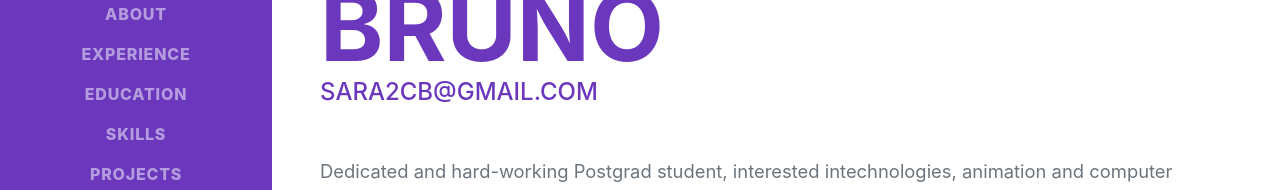
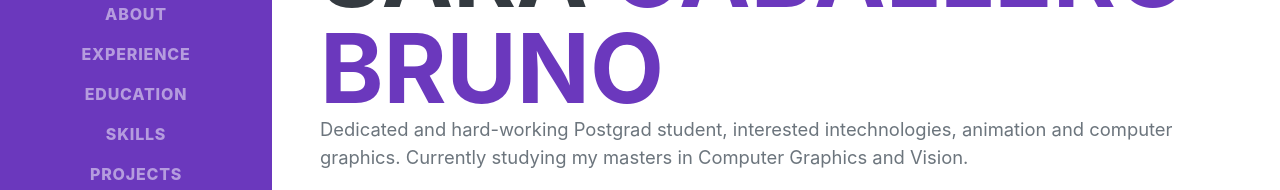
Before and after one commit to sara2cb/SaraCBWeb, a plain HTML site: page index.html in a window 1280 px wide. Shown: the part 300-490 px from the top of the page. Drawn offline with nearby package versions, Linux system fonts and the light colour scheme; a web font is replaced by a local one.

Commit message:
No email

```diff
--- a/index.html
+++ b/index.html
@@ -46,9 +46,6 @@
                         Sara
                         <span class="text-primary">Caballero Bruno</span>
                     </h1>
-                    <div class="subheading mb-5">
-                        <a href="mailto:sara2cb@gmail.com">sara2cb@gmail.com</a>
-                    </div>
                     <p class="lead mb-5">Dedicated and hard-working Postgrad student, interested intechnologies, animation and computer graphics. Currently studying my masters in Computer Graphics and Vision.</p>
                     <div class="social-icons">
                         <a class="social-icon" href="https://www.linkedin.com/in/sara2cb/"><i class="fab fa-linkedin-in"></i></a>
```
